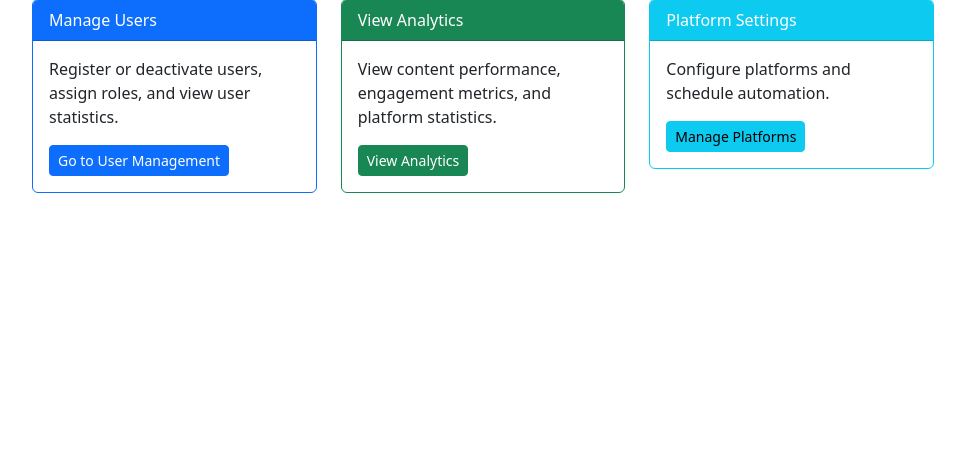
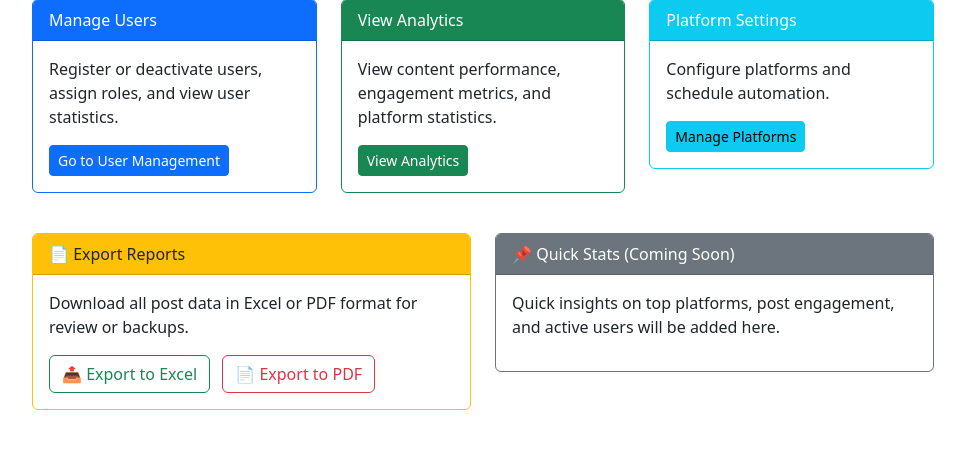
Before and after one commit to Mathewsq369/DIGIMANAGER, a Django app: template DIGIMANAGER/templates/dashboards/admDashboard.html in a window 1280 px wide. Shown: the part 207-656 px from the top of the page, without its empty margins (157-1122 px from the left). Run offline with Django 5.2, Linux system fonts and the light colour scheme; the template is opened without the code that fills it, so the values that code supplies are empty; some libraries are stand-ins or nearby versions.

Commit message:
Daily checkpoint

```diff
--- a/DIGIMANAGER/templates/dashboards/admDashboard.html
+++ b/DIGIMANAGER/templates/dashboards/admDashboard.html
@@ -3,6 +3,7 @@
 {% block content %}
 <div class="container mt-5">
   <h2 class="mb-4">Admin Dashboard</h2>
+
   <div class="row">
     <!-- Manage Users -->
     <div class="col-md-4">
@@ -37,5 +38,29 @@
       </div>
     </div>
   </div>
+
+  <!-- Export Reports -->
+  <div class="row mt-4">
+    <div class="col-md-6">
+      <div class="card border-warning mb-3">
+        <div class="card-header bg-warning text-dark">📄 Export Reports</div>
+        <div class="card-body">
+          <p>Download all post data in Excel or PDF format for review or backups.</p>
+          <a href="{% url 'export_posts_excel' %}" class="btn btn-outline-success me-2">📤 Export to Excel</a>
+          <a href="{% url 'export_posts_pdf' %}" class="btn btn-outline-danger">📄 Export to PDF</a>
+        </div>
+      </div>
+    </div>
+
+    <!-- Future Feature -->
+    <div class="col-md-6">
+      <div class="card border-secondary mb-3">
+        <div class="card-header bg-secondary text-white">📌 Quick Stats (Coming Soon)</div>
+        <div class="card-body">
+          <p>Quick insights on top platforms, post engagement, and active users will be added here.</p>
+        </div>
+      </div>
+    </div>
+  </div>
 </div>
 {% endblock %}
```
Also changed, not shown: DIGIMANAGER/templates/exports/postsPdf.html (added, +37 -0 lines), 1 other file.
